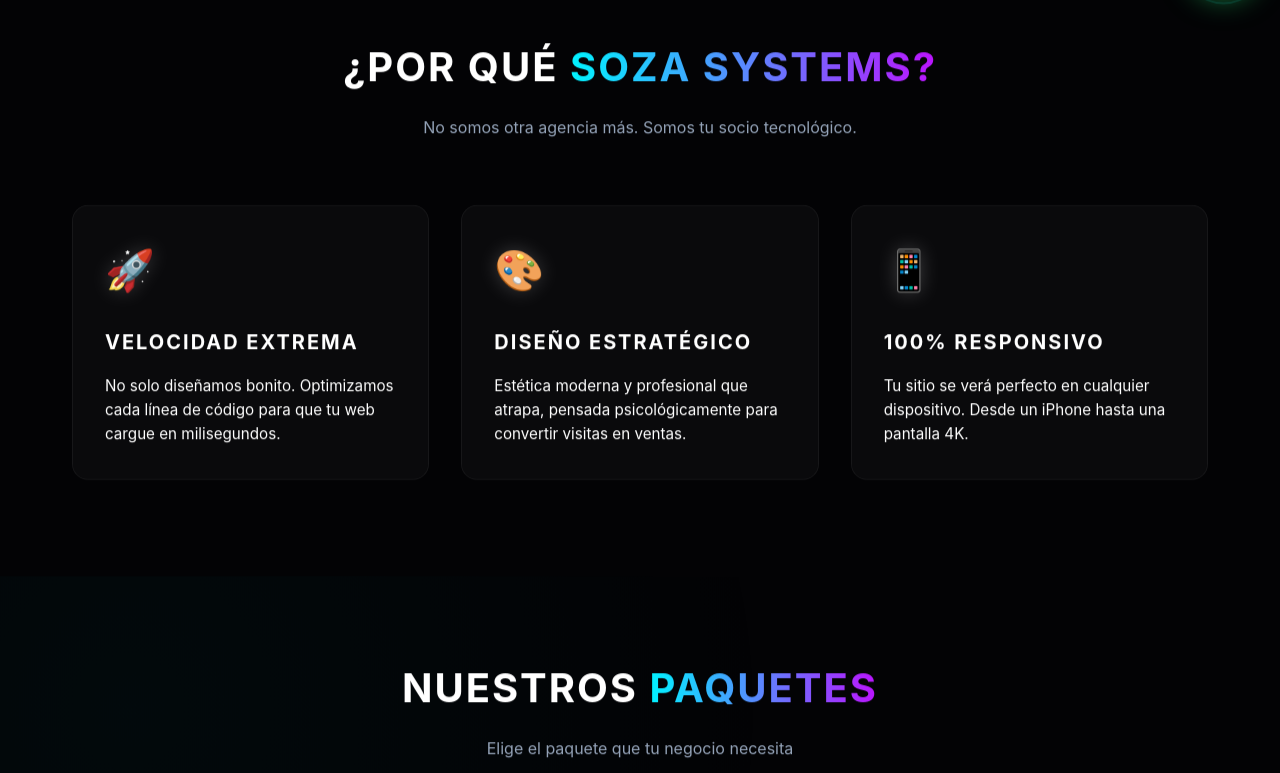
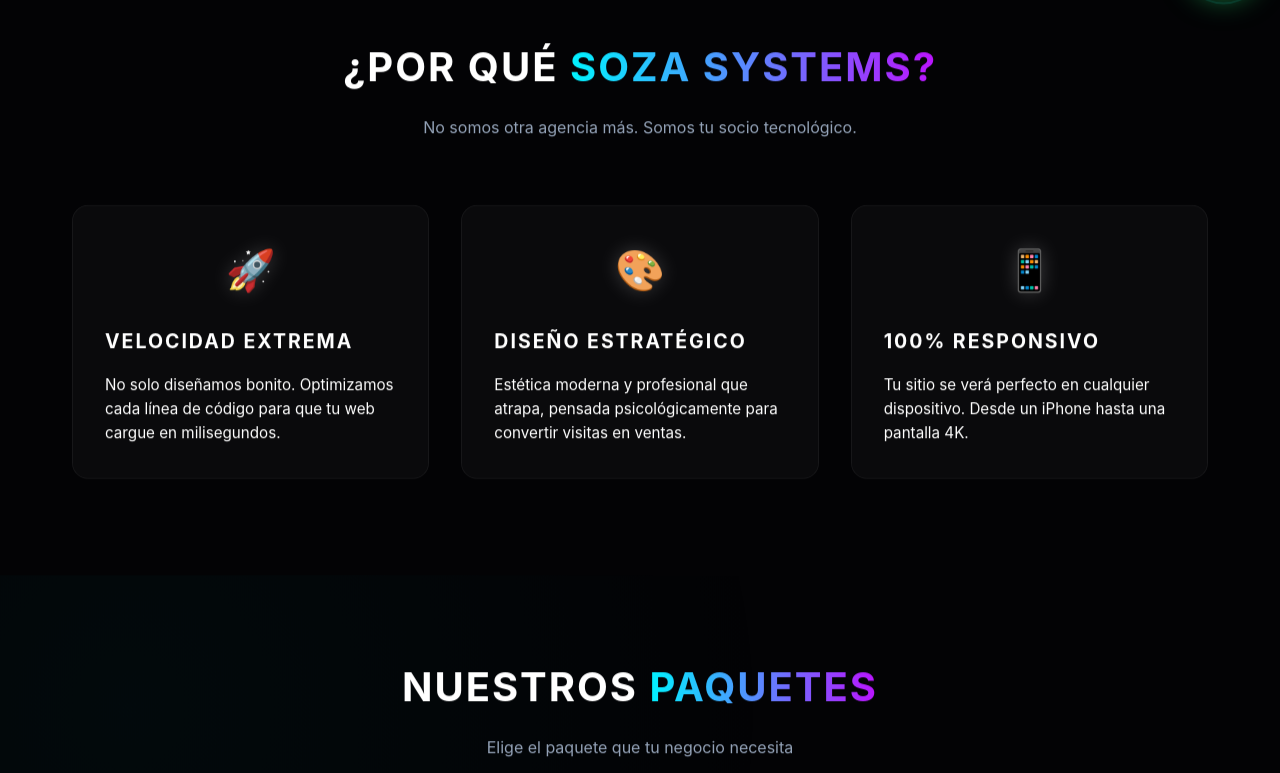
Before and after one commit to JSoza1/web-soza-systems, a React (Vite) app: page / in a window 1280 px wide. Shown: the part 780-1553 px from the top of the page. Built offline with nearby package versions, Linux system fonts and the light colour scheme.

Commit message:
feat: implement WhyUs section styling with grid and feature cards.

```diff
--- a/src/components/WhyUs/WhyUs.css
+++ b/src/components/WhyUs/WhyUs.css
@@ -31,13 +31,14 @@
 }
 
 .feature-icon {
+    align-self: center;
     font-size: 2.5rem;
     margin-bottom: 0.5rem;
     filter: drop-shadow(0 0 10px rgba(255, 255, 255, 0.2));
 }
 
 .feature-card h3 {
-    font-size: 1.25rem;
+    font-size: 1.22rem;
     color: var(--text-color);
     font-weight: 700;
 }
```
